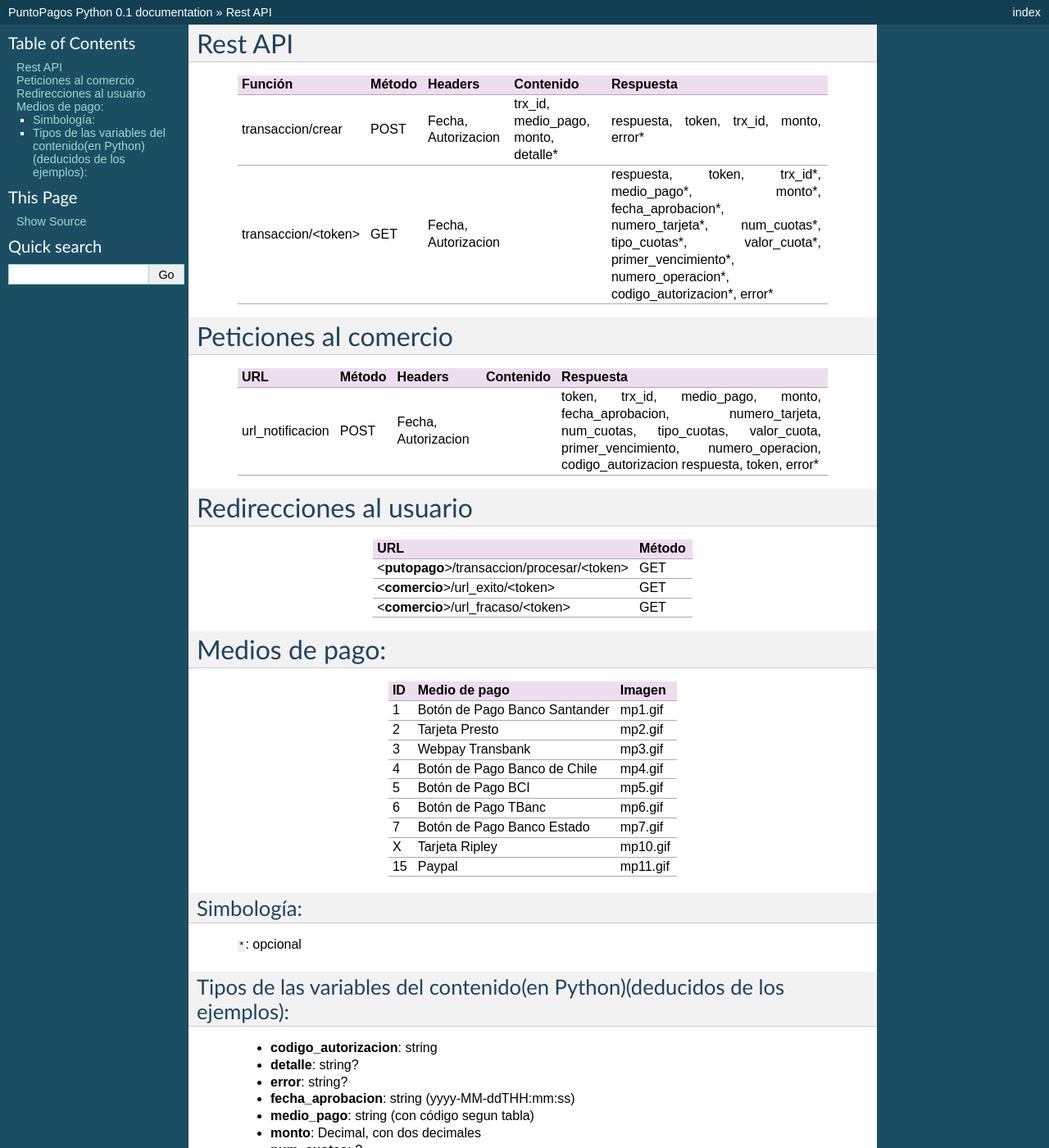
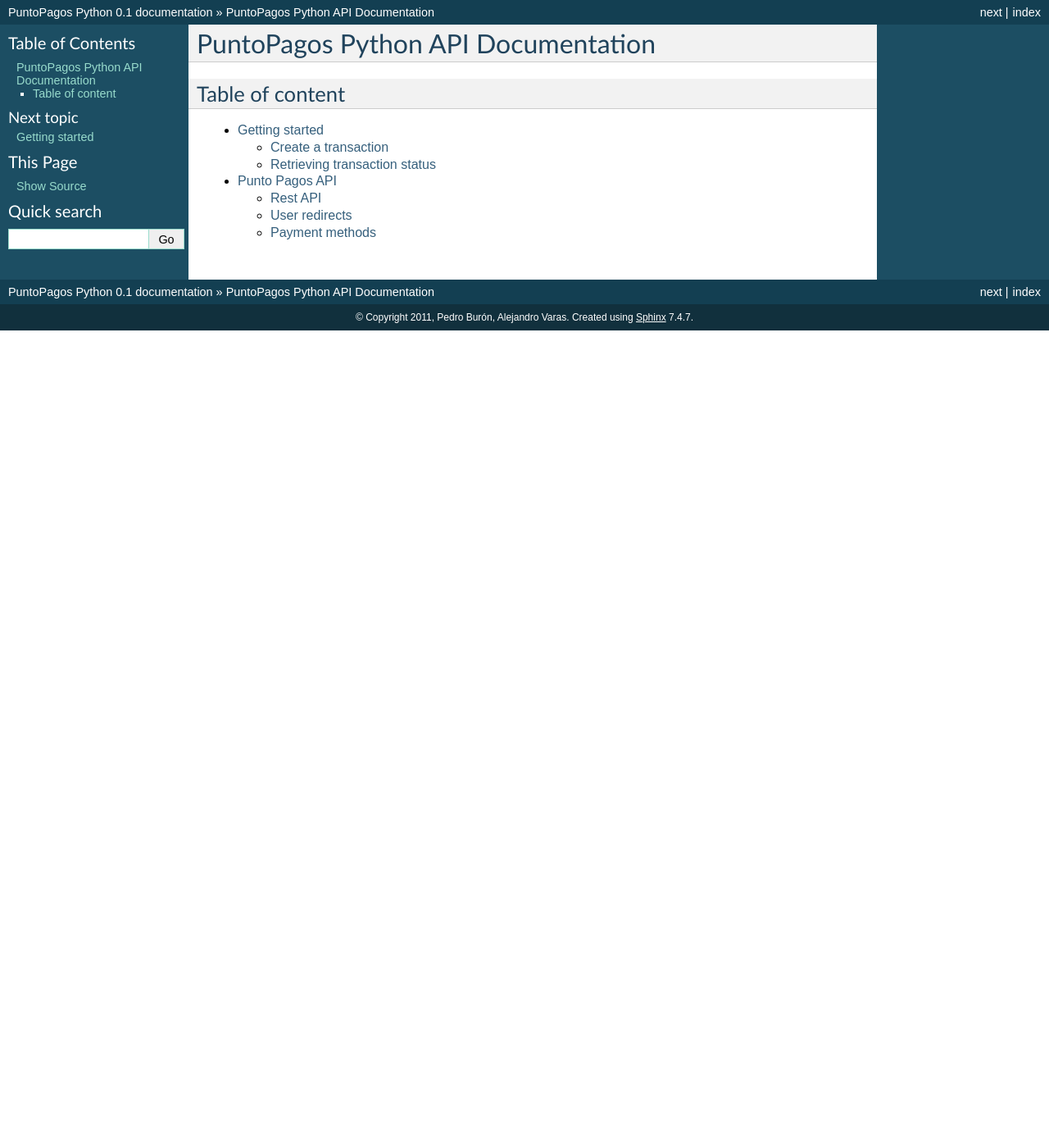
Before and after one commit to witoi/PuntoPagos, a Sphinx documentation site: the page built from docs/source/index.rst, in a window 1280 px wide and 1400 px high. Shown: the whole window at 82% size. Built offline with Sphinx 7.4.7, drawn with Linux system fonts in a browser that asks for light colours; some of the changed text lies outside the part shown.

Commit message:
minimal documentation completed

```diff
--- a/docs/source/conf.py
+++ b/docs/source/conf.py
@@ -16,7 +16,7 @@ import sys, os
 # If extensions (or modules to document with autodoc) are in another directory,
 # add these directories to sys.path here. If the directory is relative to the
 # documentation root, use os.path.abspath to make it absolute, like shown here.
-#sys.path.insert(0, os.path.abspath('.'))
+sys.path.insert(0, os.path.abspath(os.path.join(os.path.dirname(__file__), '..', '..')))
 
 # -- General configuration -----------------------------------------------------
 
--- /dev/null
+++ b/docs/source/gettingstarted.rst
@@ -0,0 +1,53 @@
+Getting started
+###############
+
+Create a transaction
+--------------------
+
+First, you need an api key and an api secret provided by puntopagos.
+
+Then instanciate a PuntoPagoRequest object
+
+.. autoclass:: puntopagos.PuntoPagoRequest
+
+For create a transaction the PuntoPagoRequest class provide the create method.
+
+.. automethod:: puntopagos.PuntoPagoRequest.create
+
+Example
++++++++
+
+    >>> config = {'key': APIKEY, 'secret': APISECRET}
+    >>> request = PuntoPagoRequest(config=config)
+    >>> response = request.create(trx_id='1', medio_pago='3', monto=100.0)
+    >>> response.complete
+    True
+    >>> response.token
+    'LXAAYDOMUAVUBKG0'
+    >>> response.redirection_url
+    'http://www.puntopagos.com/transaccion/procesar/LXAAYDOMUAVUBKG0'
+
+Response is an instance of PuntoPagoCreateResponse
+
+.. autoclass:: puntopagos.PuntoPagoCreateResponse
+   :members:
+
+
+Retrieving transaction status
+-----------------------------
+
+For retrieving a transaction status the PuntoPagoRequest class provide status method.
+
+.. automethod:: puntopagos.PuntoPagoRequest.status
+
+Example
++++++++
+    >>> request = PuntoPagoRequest(config=config)
+    >>> response = request.status(token='LXAAYDOMUAVUBKG0', monto=100.0, trx_id='1')
+    >>> response.complete
+    True
+
+Response is an instance of PuntoPagoStatusResponse
+
+.. autoclass:: puntopagos.PuntoPagoStatusResponse
+   :members:
--- a/docs/source/index.rst
+++ b/docs/source/index.rst
@@ -1,75 +1,10 @@
-Rest API
---------
+PuntoPagos Python API Documentation
+***********************************
 
-  =================== ====== =================== ==================================== =========
-  Función             Método Headers             Contenido                            Respuesta
-  =================== ====== =================== ==================================== =========
-  transaccion/crear   POST   Fecha, Autorizacion trx_id, medio_pago, monto, detalle*  respuesta, token, trx_id, monto, error*
-  transaccion/<token> GET    Fecha, Autorizacion                                      respuesta, token, trx_id*, medio_pago*, monto*, fecha_aprobacion*, numero_tarjeta*, num_cuotas*, tipo_cuotas*, valor_cuota*, primer_vencimiento*, numero_operacion*, codigo_autorizacion*, error*
-  =================== ====== =================== ==================================== =========
+Table of content
+################
+.. toctree::
+   :maxdepth: 2
 
-
-Peticiones al comercio
-----------------------
-
-  ================= ====== =================== ============= =========
-  URL               Método Headers             Contenido     Respuesta
-  ================= ====== =================== ============= =========
-  url_notificacion  POST   Fecha, Autorizacion               token, trx_id, medio_pago, monto, fecha_aprobacion, numero_tarjeta, num_cuotas, tipo_cuotas, valor_cuota, primer_vencimiento, numero_operacion, codigo_autorizacion  respuesta, token, error*
-  ================= ====== =================== ============= =========
-
-
-Redirecciones al usuario
-------------------------
-
-  =========================================== ======
-  URL                                         Método
-  =========================================== ======
-  <**putopago**>/transaccion/procesar/<token> GET
-  <**comercio**>/url_exito/<token>            GET
-  <**comercio**>/url_fracaso/<token>          GET
-  =========================================== ======
-
-
-Medios de pago:
----------------
-
-    == ================================ ========
-    ID Medio de pago                    Imagen
-    == ================================ ========
-    1  Botón de Pago Banco Santander    mp1.gif
-    2  Tarjeta Presto                   mp2.gif
-    3  Webpay Transbank                 mp3.gif
-    4  Botón de Pago Banco de Chile     mp4.gif
-    5  Botón de Pago BCI                mp5.gif
-    6  Botón de Pago TBanc              mp6.gif
-    7  Botón de Pago Banco Estado       mp7.gif
-    X  Tarjeta Ripley                   mp10.gif
-    15 Paypal                           mp11.gif
-    == ================================ ========
-
-
-Simbología:
-...........
-
- ``*``: opcional
-
-
-Tipos de las variables del contenido(en Python)(deducidos de los ejemplos):
-...........................................................................
-
- - **codigo_autorizacion**: string
- - **detalle**: string?
- - **error**: string?
- - **fecha_aprobacion**: string (yyyy-MM-ddTHH:mm:ss)
- - **medio_pago**: string (con código segun tabla)
- - **monto**: Decimal, con dos decimales
- - **num_cuotas**: ?
- - **numero_operacion**: string
- - **numero_tarjeta**: ?
- - **primer_vencimiento**: ?
- - **respuesta**: string(con código segun tabla)
- - **tipo_cuotas**: ?
- - **token**: string
- - **trx_id**: int
- - **valor_cuota**: ?
+   gettingstarted
+   restapi
--- /dev/null
+++ b/docs/source/restapi.rst
@@ -0,0 +1,68 @@
+Punto Pagos API
+===============
+
+Rest API
+--------
+
+  =================== ====== =================== ==================================== =========
+  Función             Método Headers             Contenido                            Respuesta
+  =================== ====== =================== ==================================== =========
+  transaccion/crear   POST   Fecha, Autorizacion trx_id, medio_pago, monto, detalle*  respuesta, token, trx_id, monto, error*
+  transaccion/<token> GET    Fecha, Autorizacion                                      respuesta, token, trx_id*, medio_pago*, monto*, fecha_aprobacion*, numero_tarjeta*, num_cuotas*, tipo_cuotas*, valor_cuota*, primer_vencimiento*, numero_operacion*, codigo_autorizacion*, error*
+  =================== ====== =================== ==================================== =========
+
+
+User redirects
+-----------------
+
+  ============================================ ======
+  URL                                          Método
+  ============================================ ======
+  <**puntopago**>/transaccion/procesar/<token> GET
+  <**comercio**>/url_exito/<token>             GET
+  <**comercio**>/url_fracaso/<token>           GET
+  ============================================ ======
+
+
+Payment methods
+---------------
+
+    == ================================ ========
+    ID Payment method                   Imagen
+    == ================================ ========
+    1  Botón de Pago Banco Santander    mp1.gif
+    2  Tarjeta Presto                   mp2.gif
+    3  Webpay Transbank                 mp3.gif
+    4  Botón de Pago Banco de Chile     mp4.gif
+    5  Botón de Pago BCI                mp5.gif
+    6  Botón de Pago TBanc              mp6.gif
+    7  Botón de Pago Banco Estado       mp7.gif
+    X  Tarjeta Ripley                   mp10.gif
+    15 Paypal                           mp11.gif
+    == ================================ ========
+
+
+Simbología:
+...........
+
+ ``*``: opcional
+
+
+Tipos de las variables del contenido(en Python)(deducidos de los ejemplos):
+...........................................................................
+
+ - **codigo_autorizacion**: string
+ - **detalle**: string?
+ - **error**: string?
+ - **fecha_aprobacion**: string (yyyy-MM-ddTHH:mm:ss)
+ - **medio_pago**: string (con código segun tabla)
+ - **monto**: Decimal, con dos decimales
+ - **num_cuotas**: ?
+ - **numero_operacion**: string
+ - **numero_tarjeta**: ?
+ - **primer_vencimiento**: ?
+ - **respuesta**: string(con código segun tabla)
+ - **tipo_cuotas**: ?
+ - **token**: string
+ - **trx_id**: int
+ - **valor_cuota**: ?
```
